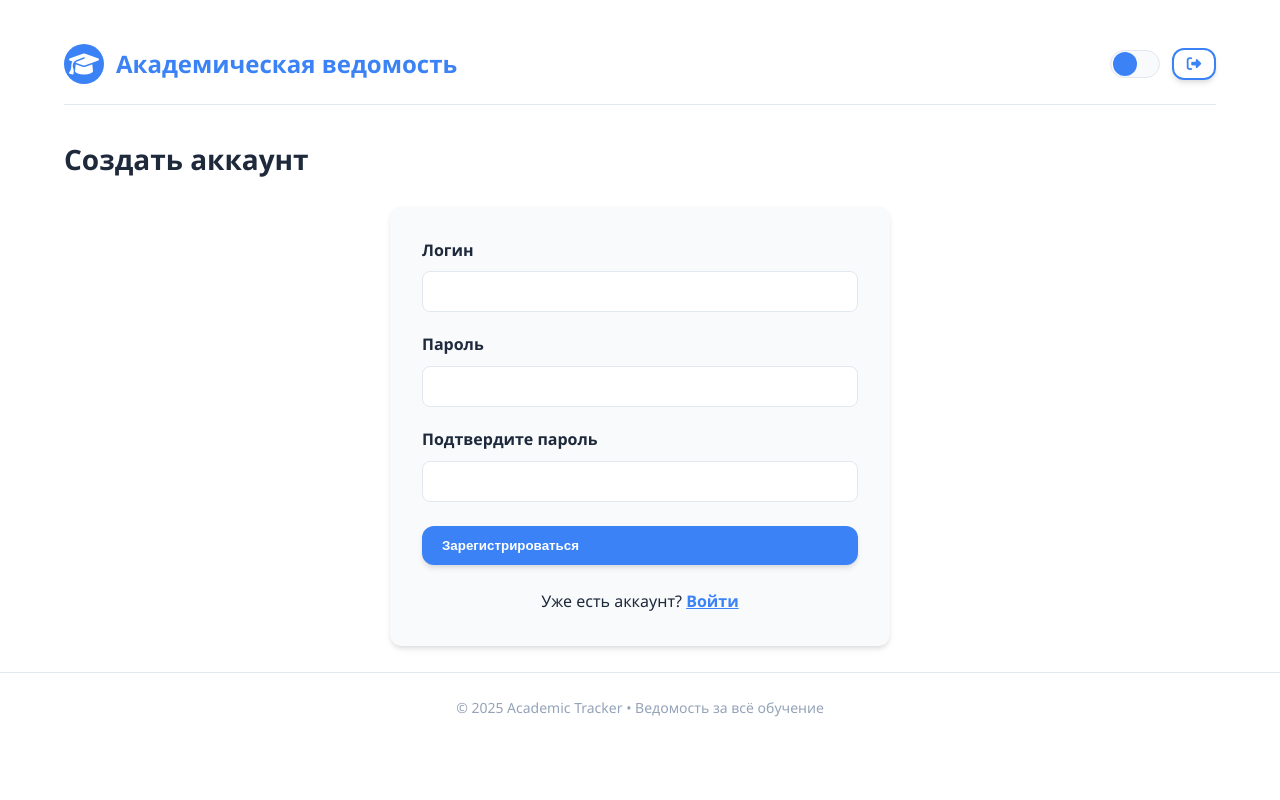
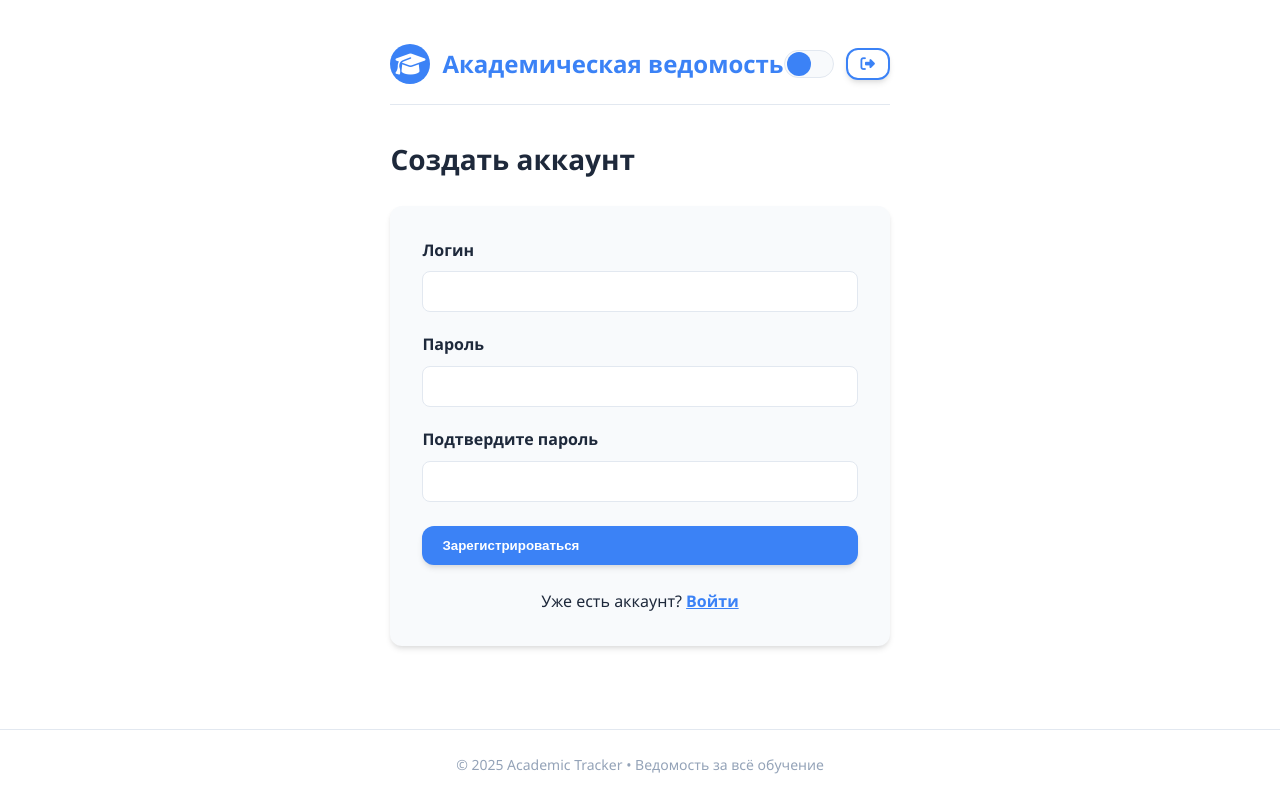
Before and after one commit to d1a1n1i1l/MP, a Django app: page /accounts/register/ in a window 1280 px wide. Run offline with Django 4.2, Linux system fonts and the light colour scheme.

Commit message:
Готов

```diff
--- a/grades/templates/grades/base.html
+++ b/grades/templates/grades/base.html
@@ -1,10 +1,24 @@
+{% load static %}
 <!DOCTYPE html>
 <html lang="ru" data-theme="light">
 <head>
   <meta charset="utf-8">
   <meta name="viewport" content="width=device-width, initial-scale=1">
   <title>{% block title %}Академическая ведомость{% endblock %}</title>
+
+  <!-- Исправлена ссылка на Font Awesome (убраны пробелы) -->
   <link rel="stylesheet" href="https://cdnjs.cloudflare.com/ajax/libs/font-awesome/6.5.0/css/all.min.css">
+
+  <!-- PWA -->
+  <link rel="manifest" href="{% static 'manifest.json' %}">
+  <meta name="theme-color" content="#3b82f6">
+  <link rel="apple-touch-icon" href="{% static 'icons/icon-192.png' %}">
+  <link rel="icon" type="image/png" sizes="192x192" href="{% static 'icons/icon-192.png' %}">
+  <link rel="icon" type="image/png" sizes="512x512" href="{% static 'icons/icon-512.png' %}">
+  <meta name="apple-mobile-web-app-capable" content="yes">
+  <meta name="apple-mobile-web-app-status-bar-style" content="default">
+  <meta name="apple-mobile-web-app-title" content="Academic Tracker">
+
   <style>
     :root {
       --bg: #ffffff;
@@ -42,13 +56,16 @@
       line-height: 1.6;
       padding: 0;
       transition: var(--transition);
+      display: flex;
+      flex-direction: column;
+      min-height: 100vh;
     }
 
     .container {
       max-width: 1200px;
       margin: 0 auto;
       padding: 1.5rem;
-      min-height: calc(100vh - 8rem); /* 8rem = header + footer */
+      flex: 1;
     }
 
     header {
@@ -222,6 +239,8 @@
       color: #94a3b8;
       font-size: 0.875rem;
       border-top: 1px solid var(--border);
+      background: var(--bg);
+      margin-top: auto;
     }
 
     @media (max-width: 768px) {
@@ -255,7 +274,7 @@
       </div>
     </header>
 
-    <!-- Условный заголовок -->
+    {% block page_title_container %}
       {% if block.super == "Войти в аккаунт" %}
         <h1 style="text-align: center; margin: 2rem 0;">Войти в аккаунт</h1>
       {% else %}
@@ -264,12 +283,13 @@
           {% block page_actions %}{% endblock %}
         </div>
       {% endif %}
+    {% endblock %}
 
     {% block content %}{% endblock %}
     {% block extra_js %}{% endblock %}
   </div>
 
-  <footer style="background: var(--bg);">
+  <footer>
     <p>© 2025 Academic Tracker • Ведомость за всё обучение</p>
   </footer>
 
```
Also changed, not shown: academic_tracker/settings.py (+8 -2 lines), db.sqlite3, static/icons/icon-192.png (added), static/icons/icon-512.png (added), static/manifest.json (added), 1 other file. Lines whose indentation alone changed are shown as unchanged.
